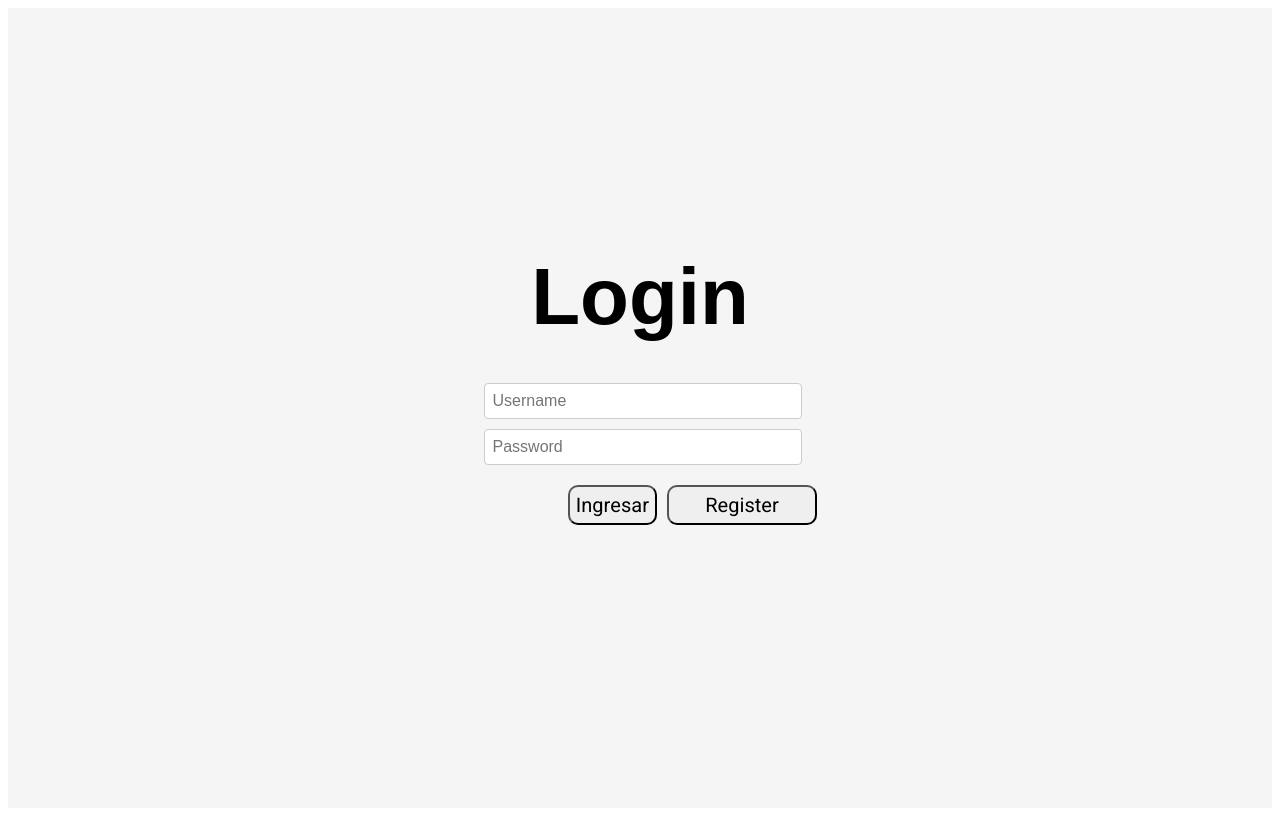
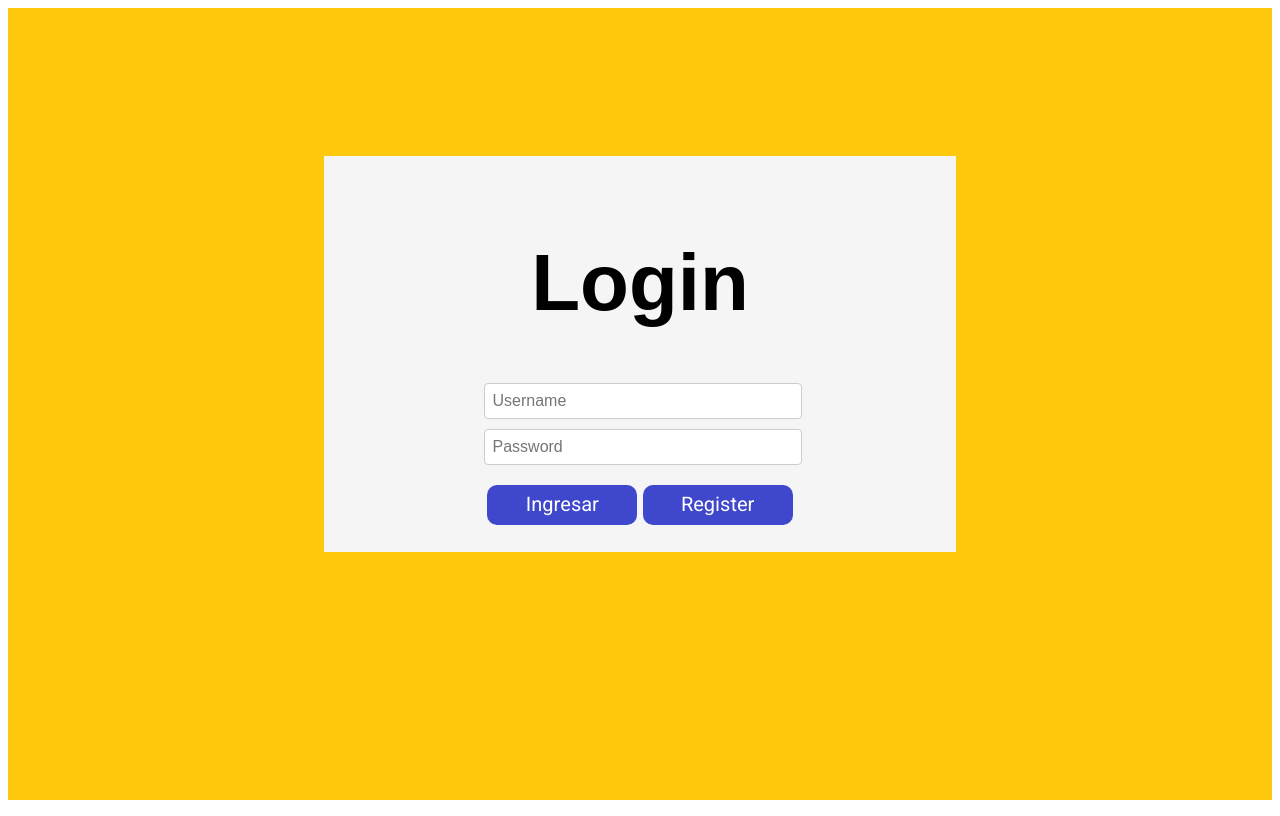
Before and after one commit to Mxrk122/logiflow, a React (Vite) app in the folder frontend/: page /login in a window 1280 px wide. Built offline with nearby package versions, Linux system fonts and the light colour scheme.

Commit message:
rediseno

```diff
--- a/frontend/src/App.jsx
+++ b/frontend/src/App.jsx
@@ -10,6 +10,7 @@ import MyShippings from './routes/MyShippings'
 import CreateBuilding from './routes/CreateBuilding'
 import AddVehicle from './routes/addVehicle'
 import VehicleOwns from './routes/vehicleOwnship'
+import './scss/Styles.scss'
 
 const App = () => (
   <Routes>
--- a/frontend/src/routes/Login.jsx
+++ b/frontend/src/routes/Login.jsx
@@ -4,6 +4,7 @@ import axios from 'axios'
 import Button from '../components/Button'
 import { UserContext } from '../providers/UserProvider'
 import "../scss/Login.scss"
+import "../scss/Styles.scss"
 import { Link } from 'react-router-dom';
 
 const Login = () => {
@@ -25,6 +26,7 @@ const Login = () => {
   }
 
   return (
+    <div className='bg'>
       <div className="login-container">
         <h1>Login</h1>
         <input
@@ -38,7 +40,6 @@ const Login = () => {
           onChange={(event) => setPassword(event.target.value)}
         />
         <div className='form-group'>
-        <div className="button-group">
           <Button
             text="Ingresar"
             onClick={handleLogin}
--- a/frontend/src/routes/Main.jsx
+++ b/frontend/src/routes/Main.jsx
@@ -4,6 +4,7 @@ import Button from '../components/Button'
 import '../scss/Main.scss'
 
 const Main = () => (
+  <div className="bg">
     <div className="main-container">
       <h1>LogiFlow</h1>
       <div className="button-group">
@@ -15,6 +16,7 @@ const Main = () => (
         </Link>
       </div>
     </div>
+  </div>
 )
 
 export default Main
--- a/frontend/src/scss/Login.scss
+++ b/frontend/src/scss/Login.scss
@@ -1,14 +1,19 @@
+.app{
+  background-color: #FFC90D;
+}
+
 .login-container {
     display: flex;
     flex-direction: column;
     align-items: center;
-    height: 100vh;
+    justify-content: center;
+    height: 50%;
+    width: 50%;
     background-color: #f5f5f5;
+    margin-bottom: 100px;
 
     h1 {
-      padding-top: 15%;
       font-size: 80px;
-      margin-bottom: 40px;
       font-family: "Arial", sans-serif
     }
 
@@ -19,22 +24,12 @@
     }
   }
 
-  .button-group {
-    display: flex;
-    justify-content: space-between;
-    width: 10px;
-
-    button {
-      margin-left: 10px;
-    }
-  }
-
 
   .form-group {
     display: flex;
-    flex-direction: column;
-    margin-bottom: 10px;
-    width: 13%;
+    flex-direction: row;
+    justify-content: space-evenly;
+    width: 50%;
 
     select {
       width: 80%;
@@ -42,5 +37,8 @@
 
     button {
       margin-top: 10px;
+      background-color: #3F47CC;
+      border: 0;
+      color: #FFFFFF;
     }
   }
--- /dev/null
+++ b/frontend/src/scss/Styles.scss
@@ -0,0 +1,13 @@
+#root{
+    background-color: #FFC90D;
+}
+
+.bg{
+    background-color: #FFC90D;
+    height: 99vh;
+    width: 100%;
+    padding: 0;
+    display: flex;
+    align-items: center;
+    justify-content: center;
+}
```
Lines whose indentation alone changed are shown as unchanged.
